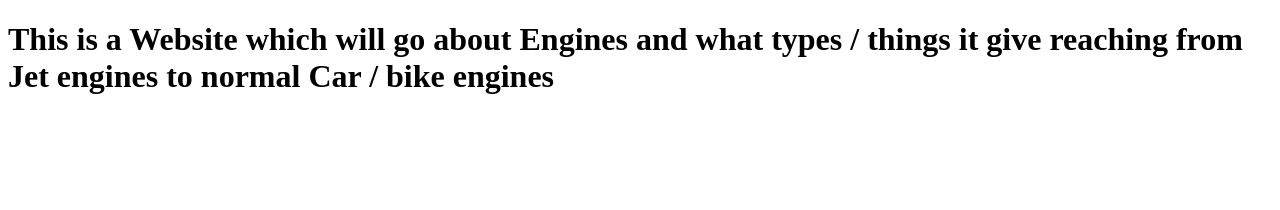
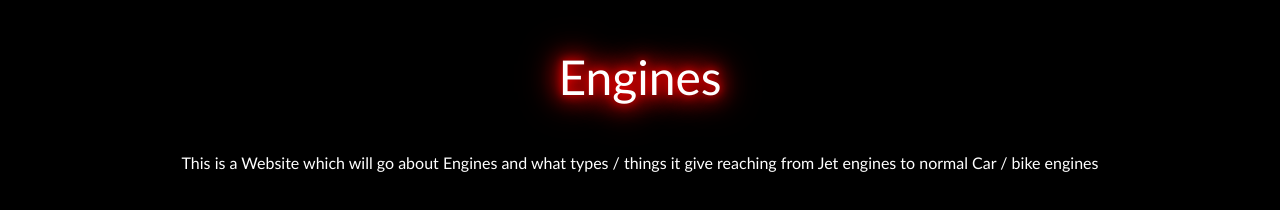
Before and after one commit to T30061/MeThe, a plain HTML site: page MainProject/Index.html in a window 1280 px wide. Drawn offline with Linux system fonts and the light colour scheme.

Commit message:
added Style.css

```diff
--- a/MainProject/Index.html
+++ b/MainProject/Index.html
@@ -4,10 +4,11 @@
     <meta charset="UTF-8">
     <meta name="viewport" content="width=device-width, initial-scale=1.0">
     <title>Engines</title>
+    <link rel="stylesheet" href="css/style.css">
 </head>
 <body>
-    <h1>This is a Website which will go about Engines and what types / things it give reaching from Jet engines to normal Car / bike engines</h1>
-
+    <p class="Title">Engines</p>
+    <p class="Description">This is a Website which will go about Engines and what types / things it give reaching from Jet engines to normal Car / bike engines</p>
 
 </body>
 </html>
--- /dev/null
+++ b/MainProject/css/style.css
@@ -0,0 +1,16 @@
+body{
+    background-color: black;
+    color: white;
+    font-family: 'Gill Sans', 'Gill Sans MT', Calibri, 'Trebuchet MS', sans-serif;
+    align-items: center;
+    text-align: center;
+}
+
+.Title{
+    text-shadow: 0 0 10px red,0 0 20px red,0 0 30px red,0 0 40px red;
+    font-size: 3rem;
+}
+
+.Description{
+
+}
```
